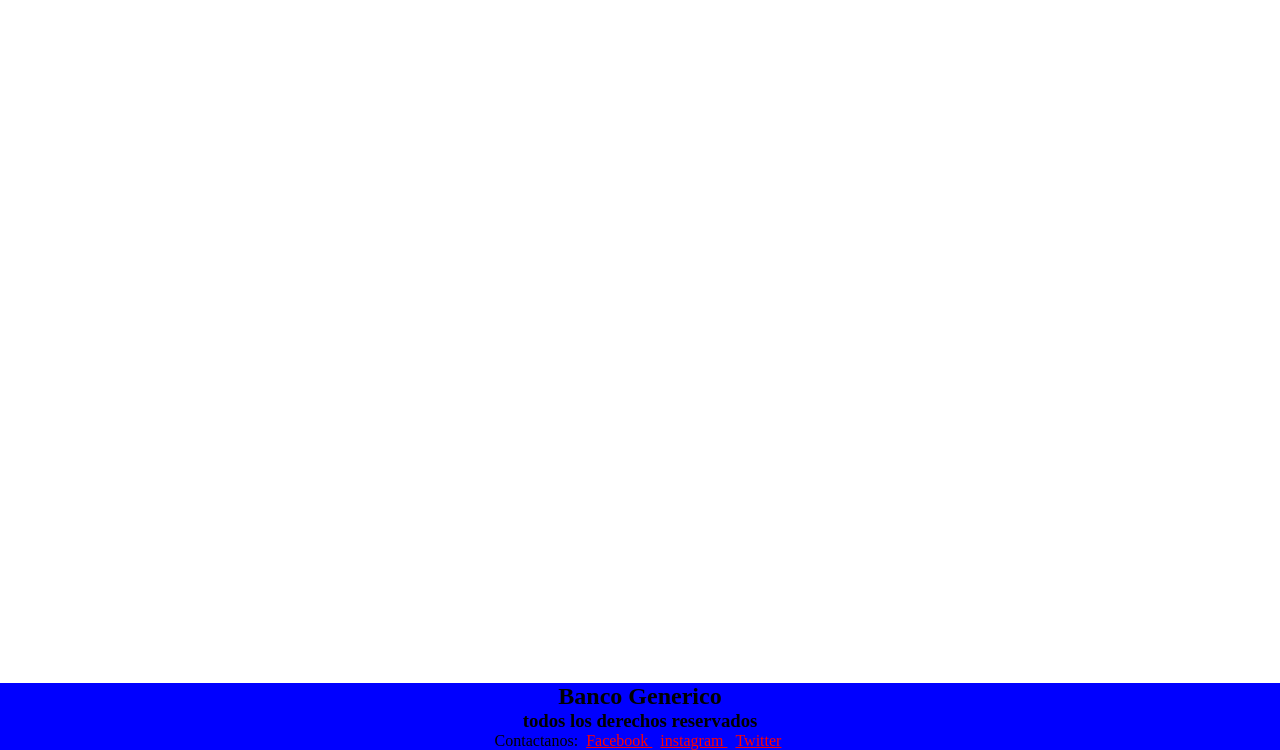
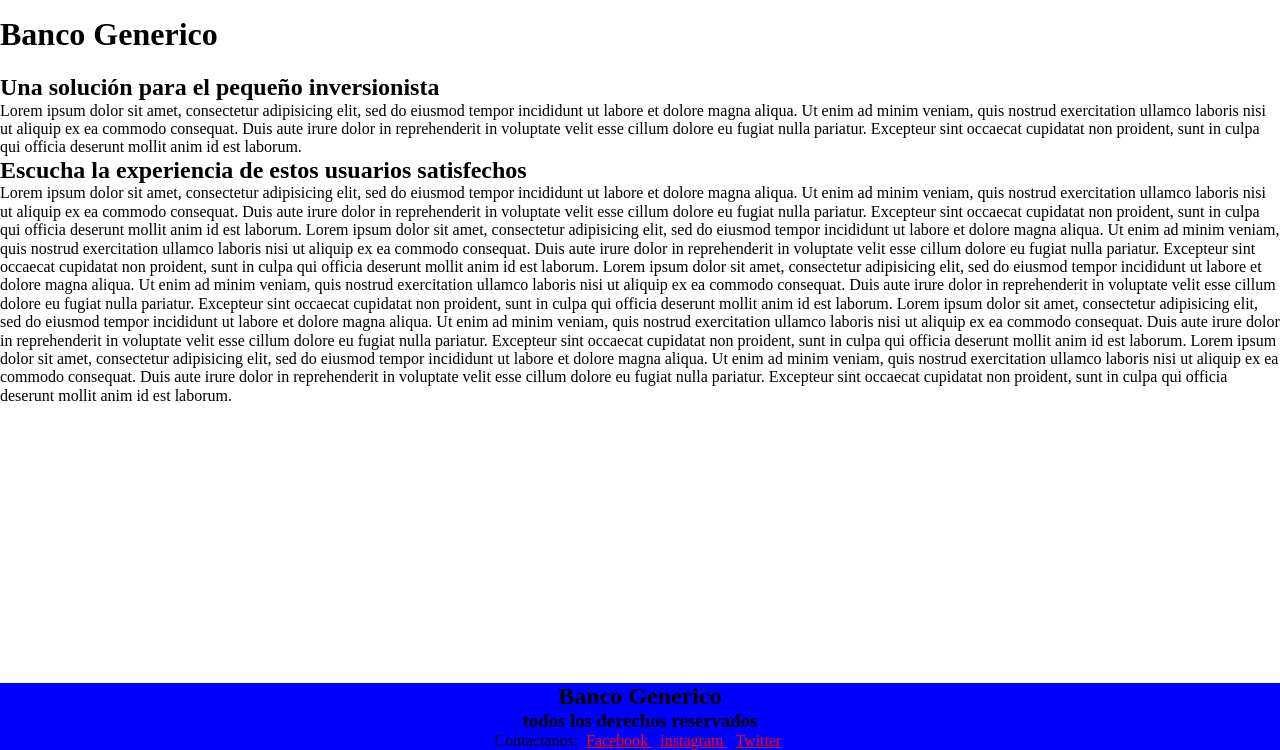
Before and after one commit to fs17006/PaginaBanco, a plain HTML site: page Index.html in a window 1280 px wide. Shown: the part 50-800 px from the top of the page. Drawn offline with Linux system fonts and the light colour scheme; files whose address does not match are found by name.

Commit message:
se agrego contenido de relleno

```diff
--- a/Index.html
+++ b/Index.html
@@ -25,6 +25,29 @@
       </nav>
     </header>
 
+    <article class="">
+
+      <section class="noticias">
+        <h1 id="encabezado">Banco Generico</h1>
+        <h2>Una solución para el pequeño inversionista</h2>
+        <p>Lorem ipsum dolor sit amet, consectetur adipisicing elit, sed do eiusmod tempor incididunt ut labore et dolore magna aliqua. Ut enim ad minim veniam,
+          quis nostrud exercitation ullamco laboris nisi ut aliquip ex ea commodo consequat. Duis aute irure dolor in reprehenderit in voluptate velit esse
+          cillum dolore eu fugiat nulla pariatur. Excepteur sint occaecat cupidatat non proident, sunt in culpa qui officia deserunt mollit anim id est laborum.
+         </p>
+      </section>
+
+      <section class="testimonio" id="testimonios">
+        <h2>Escucha la experiencia de estos usuarios satisfechos</h2>
+        <p>Lorem ipsum dolor sit amet, consectetur adipisicing elit, sed do eiusmod tempor incididunt ut labore et dolore magna aliqua. Ut enim ad minim veniam, quis nostrud exercitation ullamco laboris nisi ut aliquip ex ea commodo consequat. Duis aute irure dolor in reprehenderit in voluptate velit esse cillum dolore eu fugiat nulla pariatur. Excepteur sint occaecat cupidatat non proident, sunt in culpa qui officia deserunt mollit anim id est laborum.
+        Lorem ipsum dolor sit amet, consectetur adipisicing elit, sed do eiusmod tempor incididunt ut labore et dolore magna aliqua. Ut enim ad minim veniam, quis nostrud exercitation ullamco laboris nisi ut aliquip ex ea commodo consequat. Duis aute irure dolor in reprehenderit in voluptate velit esse cillum dolore eu fugiat nulla pariatur. Excepteur sint occaecat cupidatat non proident, sunt in culpa qui officia deserunt mollit anim id est laborum.
+        Lorem ipsum dolor sit amet, consectetur adipisicing elit, sed do eiusmod tempor incididunt ut labore et dolore magna aliqua. Ut enim ad minim veniam, quis nostrud exercitation ullamco laboris nisi ut aliquip ex ea commodo consequat. Duis aute irure dolor in reprehenderit in voluptate velit esse cillum dolore eu fugiat nulla pariatur. Excepteur sint occaecat cupidatat non proident, sunt in culpa qui officia deserunt mollit anim id est laborum.
+        Lorem ipsum dolor sit amet, consectetur adipisicing elit, sed do eiusmod tempor incididunt ut labore et dolore magna aliqua. Ut enim ad minim veniam, quis nostrud exercitation ullamco laboris nisi ut aliquip ex ea commodo consequat. Duis aute irure dolor in reprehenderit in voluptate velit esse cillum dolore eu fugiat nulla pariatur. Excepteur sint occaecat cupidatat non proident, sunt in culpa qui officia deserunt mollit anim id est laborum.
+        Lorem ipsum dolor sit amet, consectetur adipisicing elit, sed do eiusmod tempor incididunt ut labore et dolore magna aliqua. Ut enim ad minim veniam, quis nostrud exercitation ullamco laboris nisi ut aliquip ex ea commodo consequat. Duis aute irure dolor in reprehenderit in voluptate velit esse cillum dolore eu fugiat nulla pariatur. Excepteur sint occaecat cupidatat non proident, sunt in culpa qui officia deserunt mollit anim id est laborum.</p>
+
+      </section>
+
+    </article>
+
     <footer>
       <div class="">
         <h2>Banco Generico</h2>
--- a/estilos.css
+++ b/estilos.css
@@ -57,3 +57,6 @@ a:hover{
   color: Black;
   font-size: 1em;
 }
+
+#encabezado{
+}
```
